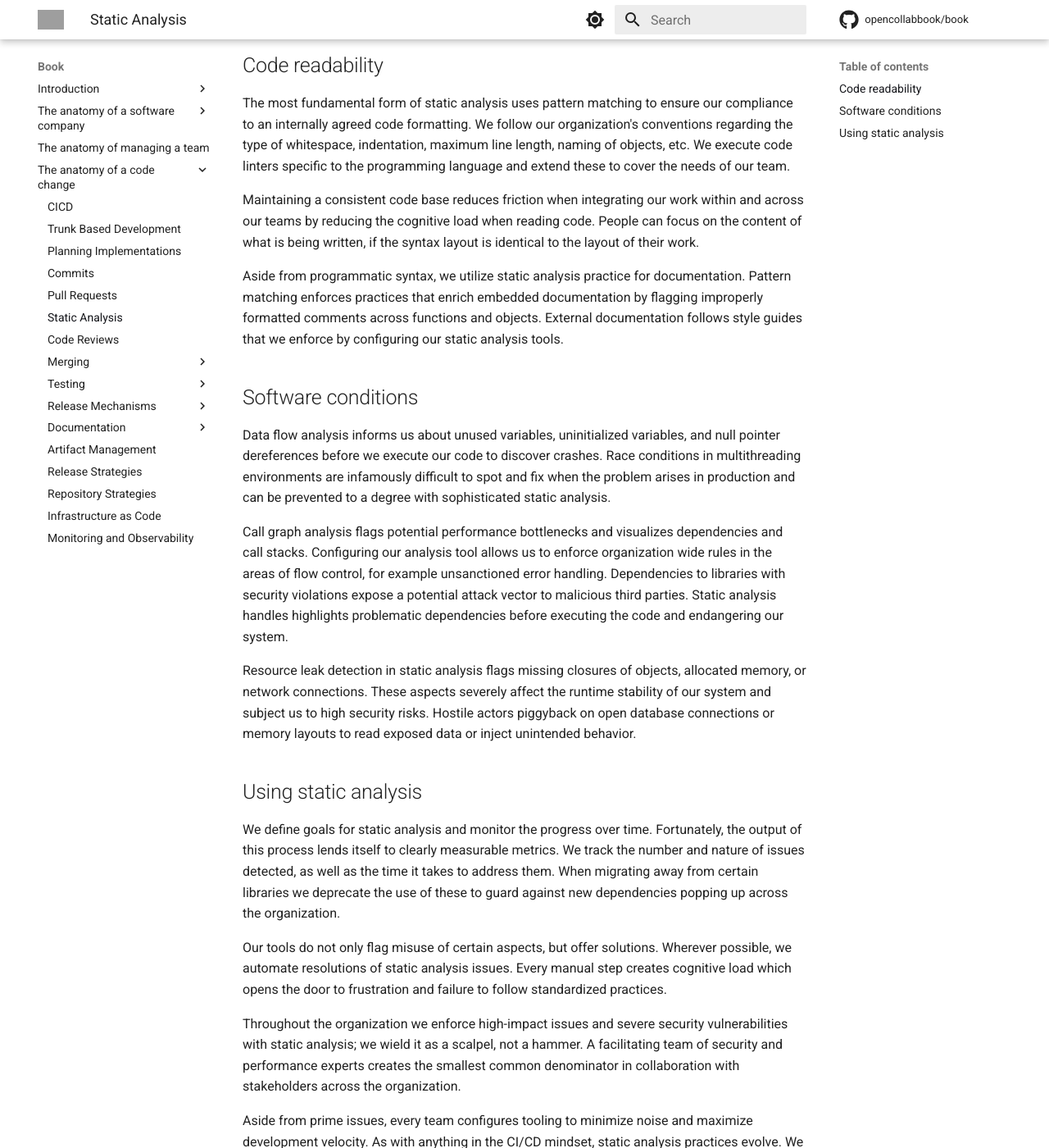
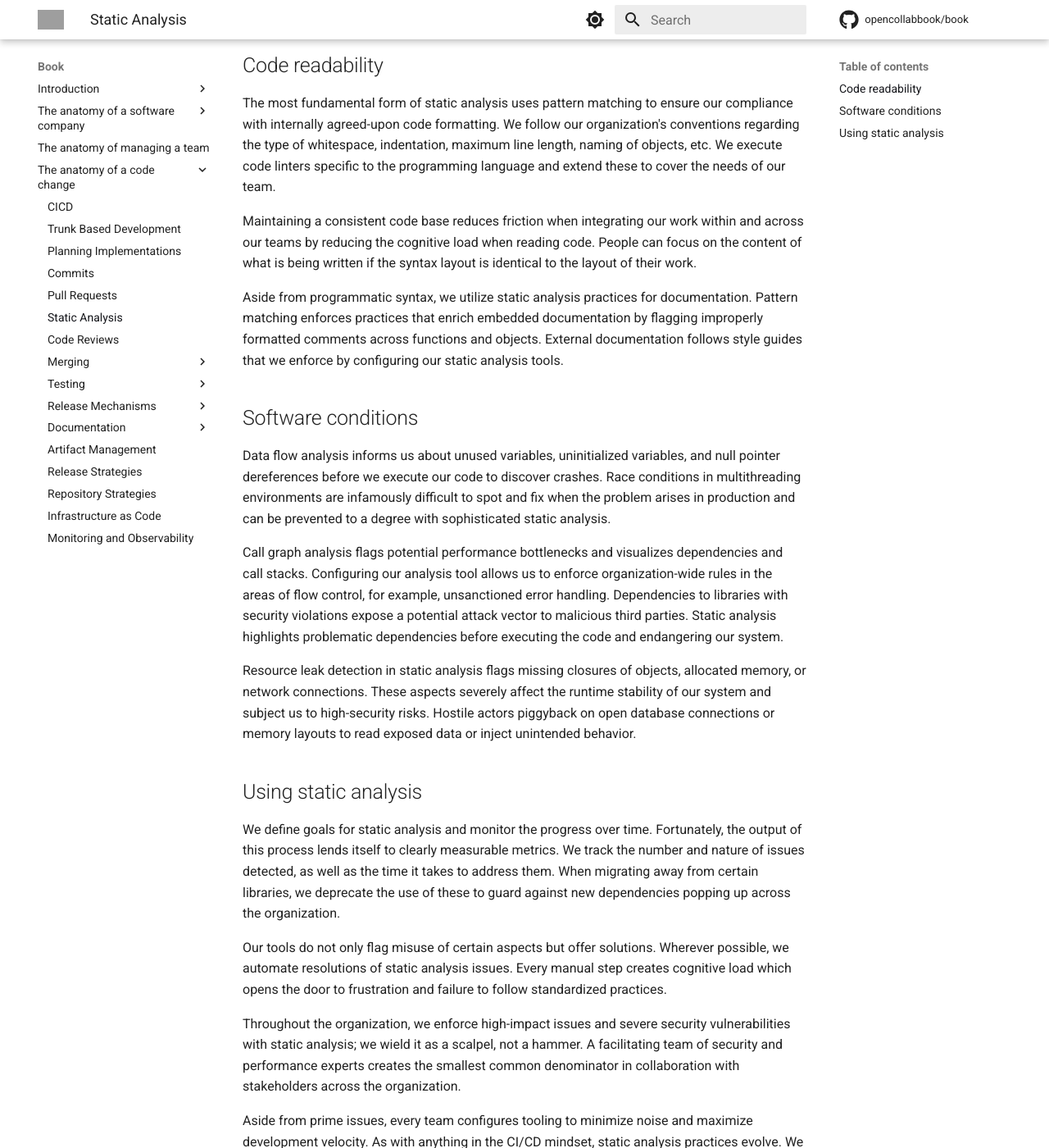
Before and after one commit to engineering-collaboration/book, an MkDocs documentation site: the page built from docs/book/anatomy-of-a-code-change/static-analysis.md, in a window 1280 px wide and 1400 px high, scrolled down 309 px. Shown: the whole window at 82% size. Built offline with MkDocs 1.6.1 and Material for MkDocs 9.7.7, drawn with Linux system fonts in a browser that asks for light colours; comment, search, counter and statistics services are not loaded; some of the changed text lies outside the part shown; grey boxes are pictures that could not be loaded.

Commit message:
Proofread chapter

```diff
--- a/docs/book/anatomy-of-a-code-change/static-analysis.md
+++ b/docs/book/anatomy-of-a-code-change/static-analysis.md
@@ -1,29 +1,29 @@
 # Static analysis
 
-Static analysis scans the syntax of our code without actually executing it. It verifies that we follow agreed-upon conventions in our solution to maintain consistent readability, avoid bugs, and prevent security vulnerabilities before running our code. Static analysis is run at every step of our code change; pre-merge, post-merge, and pre-release.
+Static analysis scans the syntax of our code without actually executing it. It verifies that we follow agreed-upon conventions in our solution to maintain consistent readability, avoid bugs, and prevent security vulnerabilities before running our code. Static analysis is run at every step of our code change: pre-merge, post-merge, and pre-release.
 
 ## Code readability
 
-The most fundamental form of static analysis uses pattern matching to ensure our compliance to an internally agreed code formatting. We follow our organization's conventions regarding the type of whitespace, indentation, maximum line length, naming of objects, etc. We execute code linters specific to the programming language and extend these to cover the needs of our team.
+The most fundamental form of static analysis uses pattern matching to ensure our compliance with internally agreed-upon code formatting. We follow our organization's conventions regarding the type of whitespace, indentation, maximum line length, naming of objects, etc. We execute code linters specific to the programming language and extend these to cover the needs of our team.
 
-Maintaining a consistent code base reduces friction when integrating our work within and across our teams by reducing the cognitive load when reading code. People can focus on the content of what is being written, if the syntax layout is identical to the layout of their work.
+Maintaining a consistent code base reduces friction when integrating our work within and across our teams by reducing the cognitive load when reading code. People can focus on the content of what is being written if the syntax layout is identical to the layout of their work.
 
-Aside from programmatic syntax, we utilize static analysis practice for documentation. Pattern matching enforces practices that enrich embedded documentation by flagging improperly formatted comments across functions and objects. External documentation follows style guides that we enforce by configuring our static analysis tools.
+Aside from programmatic syntax, we utilize static analysis practices for documentation. Pattern matching enforces practices that enrich embedded documentation by flagging improperly formatted comments across functions and objects. External documentation follows style guides that we enforce by configuring our static analysis tools.
 
 ## Software conditions
 
 Data flow analysis informs us about unused variables, uninitialized variables, and null pointer dereferences before we execute our code to discover crashes. Race conditions in multithreading environments are infamously difficult to spot and fix when the problem arises in production and can be prevented to a degree with sophisticated static analysis.
 
-Call graph analysis flags potential performance bottlenecks and visualizes dependencies and call stacks. Configuring our analysis tool allows us to enforce organization wide rules in the areas of flow control, for example unsanctioned error handling. Dependencies to libraries with security violations expose a potential attack vector to malicious third parties. Static analysis handles highlights problematic dependencies before executing the code and endangering our system.
+Call graph analysis flags potential performance bottlenecks and visualizes dependencies and call stacks. Configuring our analysis tool allows us to enforce organization-wide rules in the areas of flow control, for example, unsanctioned error handling. Dependencies to libraries with security violations expose a potential attack vector to malicious third parties. Static analysis highlights problematic dependencies before executing the code and endangering our system.
 
-Resource leak detection in static analysis flags missing closures of objects, allocated memory, or network connections. These aspects severely affect the runtime stability of our system and subject us to high security risks. Hostile actors piggyback on open database connections or memory layouts to read exposed data or inject unintended behavior.
+Resource leak detection in static analysis flags missing closures of objects, allocated memory, or network connections. These aspects severely affect the runtime stability of our system and subject us to high-security risks. Hostile actors piggyback on open database connections or memory layouts to read exposed data or inject unintended behavior.
 
 ## Using static analysis
 
-We define goals for static analysis and monitor the progress over time. Fortunately, the output of this process lends itself to clearly measurable metrics. We track the number and nature of issues detected, as well as the time it takes to address them. When migrating away from certain libraries we deprecate the use of these to guard against new dependencies popping up across the organization.
+We define goals for static analysis and monitor the progress over time. Fortunately, the output of this process lends itself to clearly measurable metrics. We track the number and nature of issues detected, as well as the time it takes to address them. When migrating away from certain libraries, we deprecate the use of these to guard against new dependencies popping up across the organization.
 
-Our tools do not only flag misuse of certain aspects, but offer solutions. Wherever possible, we automate resolutions of static analysis issues. Every manual step creates cognitive load which opens the door to frustration and failure to follow standardized practices.
+Our tools do not only flag misuse of certain aspects but offer solutions. Wherever possible, we automate resolutions of static analysis issues. Every manual step creates cognitive load which opens the door to frustration and failure to follow standardized practices.
 
-Throughout the organization we enforce high-impact issues and severe security vulnerabilities with static analysis; we wield it as a scalpel, not a hammer. A facilitating team of security and performance experts creates the smallest common denominator in collaboration with stakeholders across the organization.
+Throughout the organization, we enforce high-impact issues and severe security vulnerabilities with static analysis; we wield it as a scalpel, not a hammer. A facilitating team of security and performance experts creates the smallest common denominator in collaboration with stakeholders across the organization.
 
 Aside from prime issues, every team configures tooling to minimize noise and maximize development velocity. As with anything in the CI/CD mindset, static analysis practices evolve. We remove noisy configurations, add new rules to face novel problems, and adjust the severity of recommendations over time.
```
